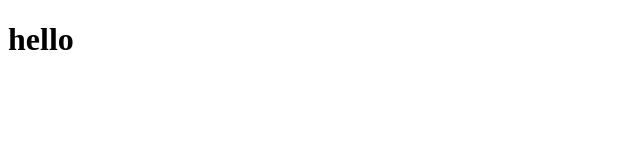
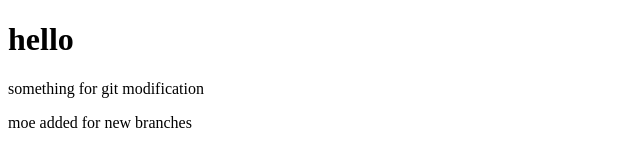
Before and after one commit to jyothilakshmi-123/datewithgit-sample, a plain HTML site: page index.html in a window 1280 px wide. Shown: the whole page, without its empty margins (0-640 px from the left). Drawn offline with Linux system fonts and the light colour scheme.

Commit message:
new branch added

```diff
--- a/index.html
+++ b/index.html
@@ -7,6 +7,8 @@
 </head>
 <body>
     <h1>hello</h1>
+    <P>something for git modification</P>
+    <p>moe added for new branches</p>
 
 </body>
 </html>
```
